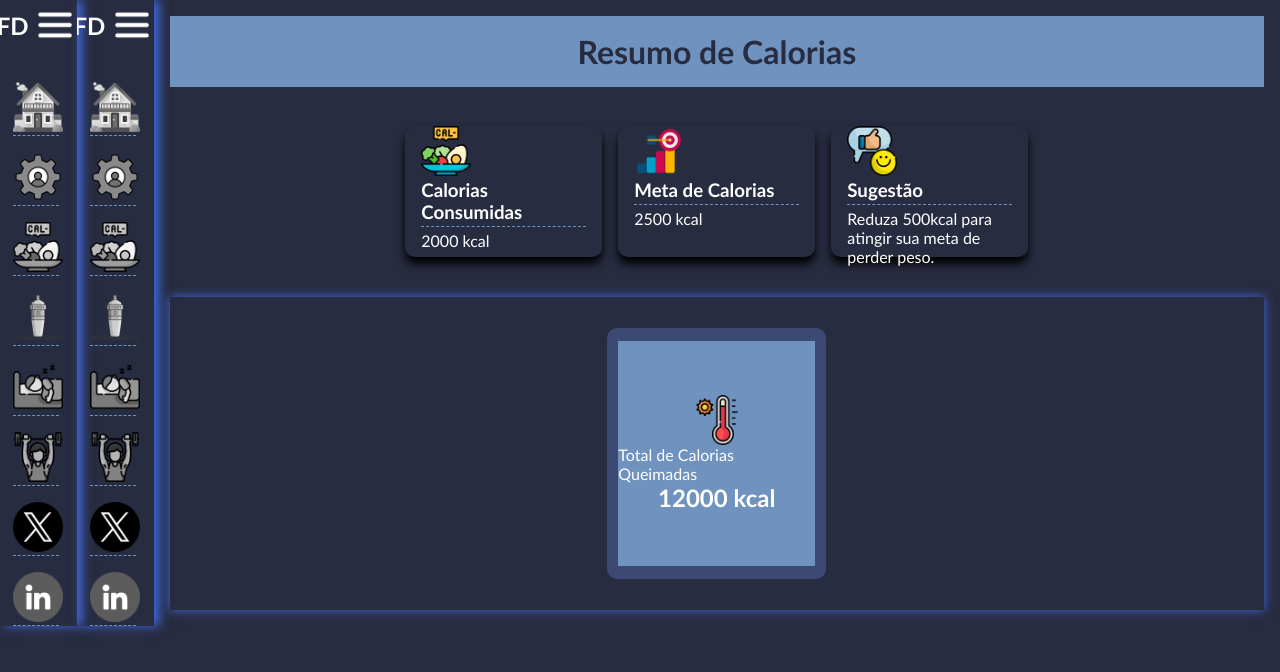
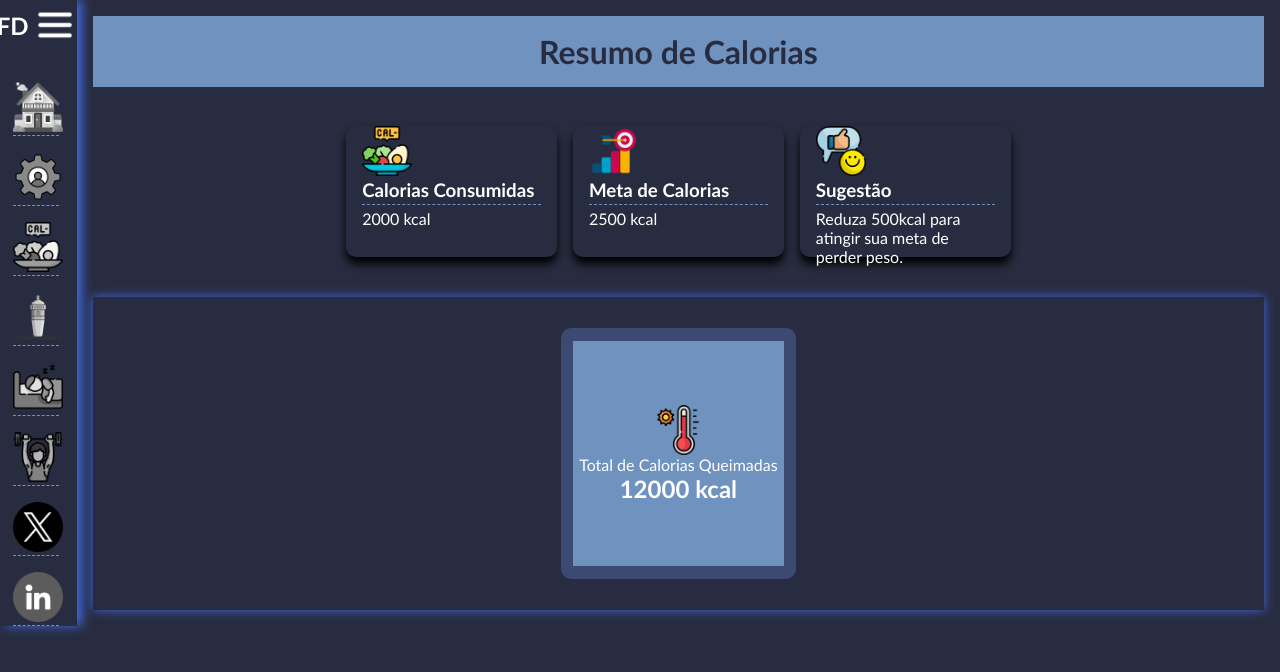
Before and after one commit to HugoFranciscodaSilva/lab-digital, a plain HTML site: page calorias.html in a window 1280 px wide. Drawn offline with Linux system fonts and the light colour scheme.

Commit message:
Update calorias.html

```diff
--- a/calorias.html
+++ b/calorias.html
@@ -9,63 +9,6 @@
 </head>
 <body>
     <nav class="menu ativo">
-        <section class="nav1">
-            <h2 class="title-menu">FD</h2>
-            <img class="btn-menu" src="image/menu.png" alt="menu">
-        </section>
-        <section class="nav2">
-            <ul>
-                <li>
-                    <a href="index.html">
-                        <span><img src="image/mansion.png" alt="home"></span>
-                        <span>Inicio</span>
-                    </a>
-                </li>
-                <li>
-                    <a href="config.html">
-                        <span><img src="image/config.png" alt="engrenagem"></span>
-                        <span>Config</span>
-                    </a>
-                </li>
-                <li>
-                    <a href="calorias.html">
-                        <span><img src="image/calories.png" alt="Pote-salada"></span>
-                        <span>Calorias</span>
-                    </a>
-                </li>
-                <li>
-                    <a href="agua.html">
-                        <span><img src="image/bottle.png" alt="garrafa-agua"></span>
-                        <span>Água</span>
-                    </a>
-                </li>
-                <li>
-                    <a href="sono.html">
-                        <span><img src="image/sleeping.png" alt="Sono"></span>
-                        <span>Sono</span>
-                    </a>
-                </li>
-                <li>
-                    <a href="treino.html">
-                        <span><img src="image/weightlifter.png" alt="Treino"></span>
-                        <span>Treino</span>
-                    </a>
-                </li>
-                <li>
-                    <a href="https://twitter.com">
-                        <span><img src="image/twitter.png" alt="Twitter"></span>
-                        <span>Twitter / X</span>
-                    </a>
-                </li>
-                <li>
-                    <a href="https://linkedin.com">
-                        <span><img src="image/linkedin.png" alt="linkedin"></span>
-                        <span class="texto">Linkedin</span>
-                    </a>
-                </li>
-            </ul>
-        </section>
-    </nav><nav class="menu ativo">
         <section class="nav1">
             <h2 class="title-menu">FD</h2>
             <img class="btn-menu" src="image/menu.png" alt="menu">
@@ -160,4 +103,5 @@
     </main>
     <script src="script.js"></script>
 </body>
+
 </html>
```
